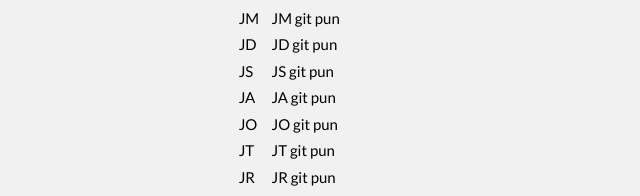
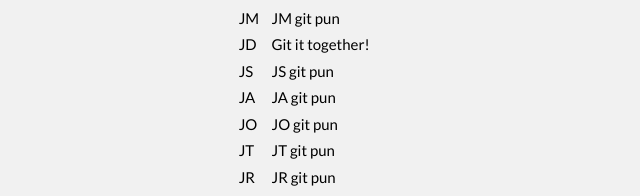
Before and after one commit to KevBourqueNBCC/PullRequests2025, a plain HTML site: page index.html in a window 1280 px wide. Shown: the part 1485-1681 px from the top of the page, 241-881 px from the left. Drawn offline with nearby package versions, Linux system fonts and the light colour scheme.

Commit message:
Add git pun to JD

```diff
--- a/index.html
+++ b/index.html
@@ -96,7 +96,7 @@ body,h1,h2,h3,h4,h5,h6 {font-family: "Lato", sans-serif}
 			</tr>
 			<tr>
 				<td>JD</td>
-				<td>JD git pun</td>
+				<td>Git it together!</td>
 			</tr>
 			<tr>
 				<td>JS</td>
```
